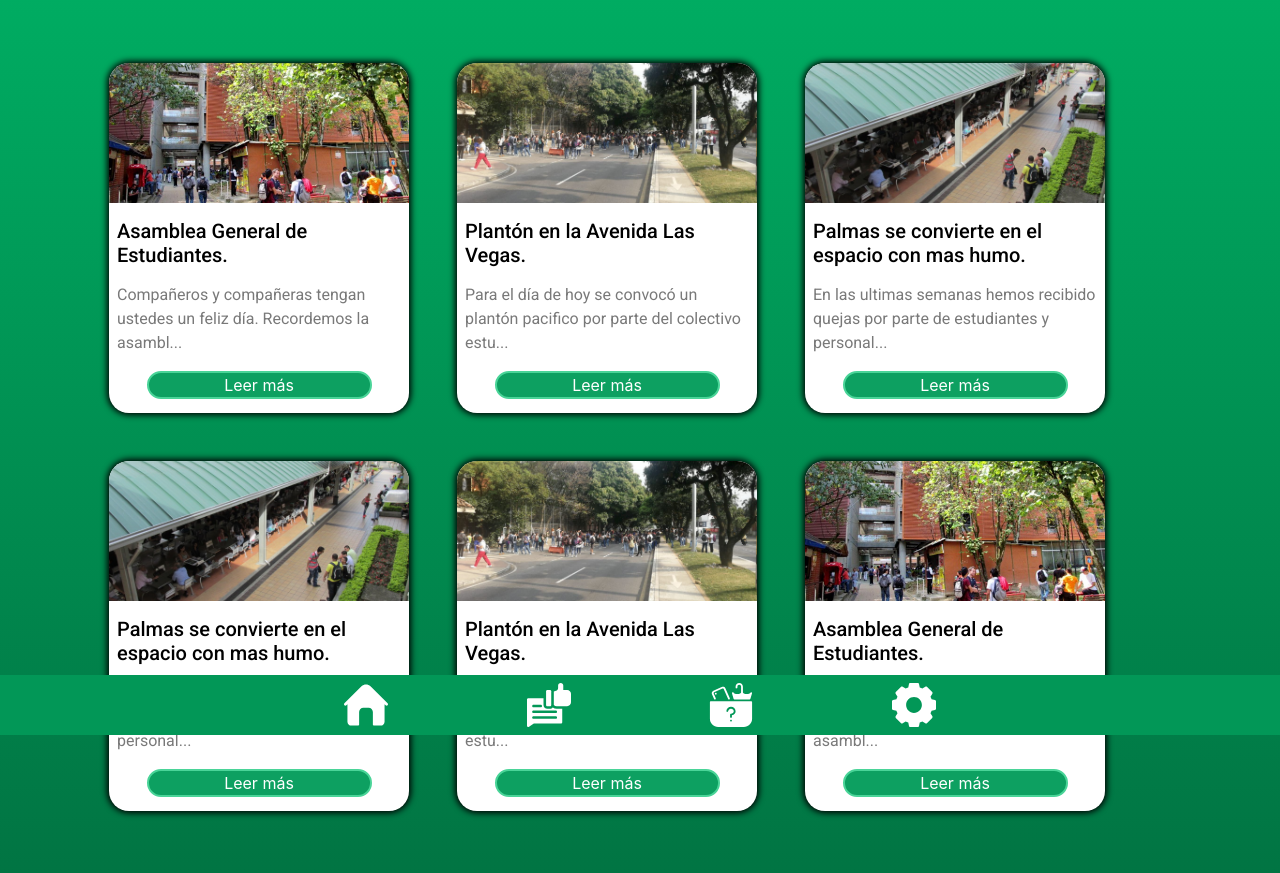
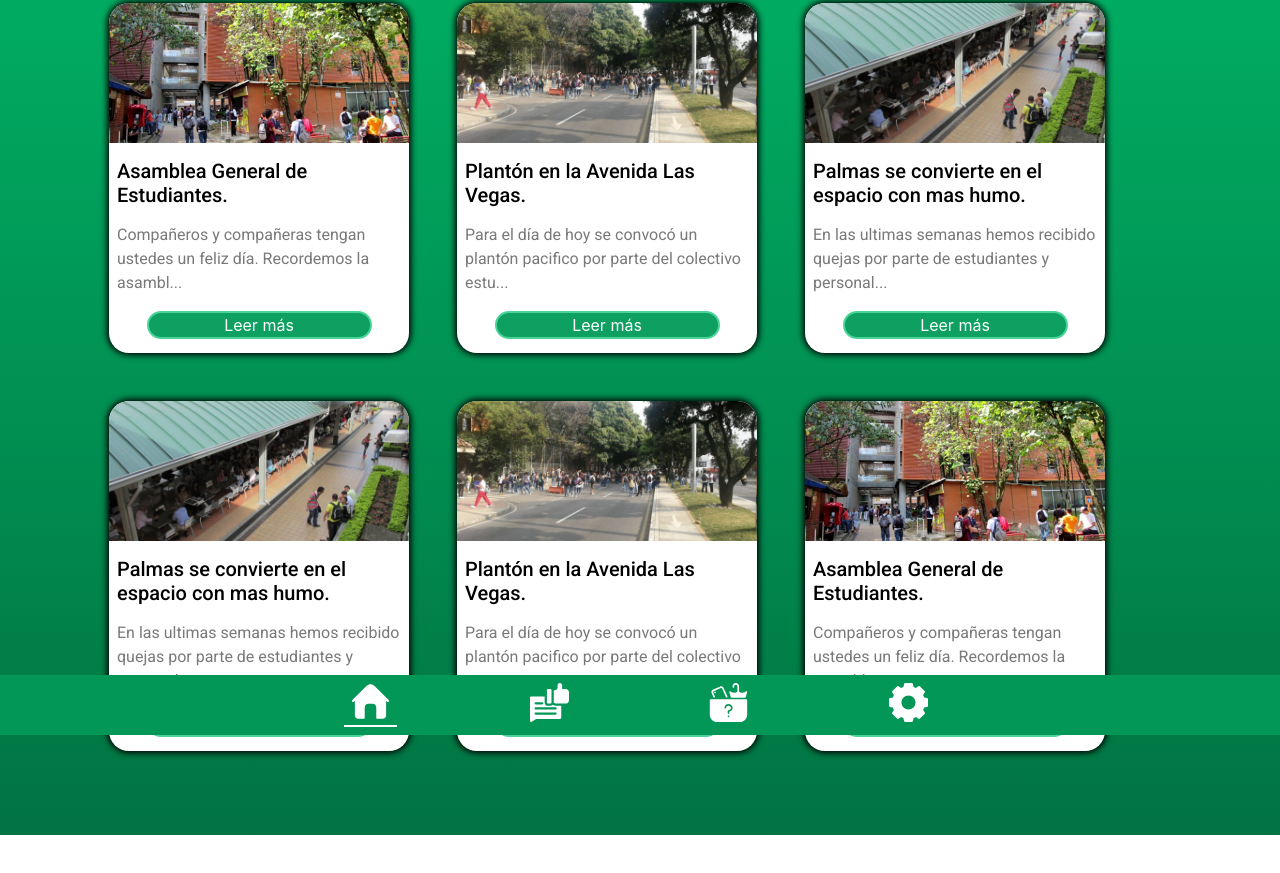
Before and after one commit to PerezCode/polinet-landing-page, a website: page src/home.html in a window 1280 px wide. Shown: the part 65-938 px from the top of the page. After the commit the page ends 900 px from the top, so only its background shows below. Drawn offline with nearby package versions, Linux system fonts and the light colour scheme.

Commit message:
Reajustes visuales del navbar

```diff
--- a/src/css/home.css
+++ b/src/css/home.css
@@ -17,7 +17,7 @@ i {
   background-color: #019656;
 }
 
-.container {
+main {
   margin-bottom: 60px;
 }
 
@@ -95,6 +95,7 @@ i {
 }
 
 .navbar__item {
+  padding-bottom: 5px;
   height: 100%;
 }
 
@@ -102,6 +103,9 @@ i {
   height: 100%;
 }
 
+.active {
+  border-bottom: 2px solid white;
+}
 /* titulo -> roboto 28px
 parrafo  -> Roboto 17px
 fecha  Roboto 17px
@@ -109,7 +113,7 @@ fecha  Roboto 17px
 
 /* mediaquery para el navbar */
 @media only screen and (max-width: 768px){
-  .container {
+  main {
     margin-bottom: 50px;
   }
   .navbarContainer {
--- a/src/home.html
+++ b/src/home.html
@@ -22,7 +22,7 @@
       </div>
     </div>
   </header>
-  <div class="container">
+  <main class="container">
     <div class="row">
       <div class="col notices">
         <!-- Notice 1 -->
@@ -81,25 +81,25 @@
         </div>
       </div>
     </div>
-  </div>
+  </main>
   <nav class="navbarContainer">
     <ul class="navbar m-0">
-      <li class="navbar__item mx-2 text-center">
+      <li class="navbar__item mx-2 px-2 text-center active">
         <a href="./home.html">
           <img src="./images/navbarIcons/home.svg" alt="">
         </a>
       </li>
-      <li class="navbar__item mx-2 text-center">
+      <li class="navbar__item mx-2 px-2 text-center">
         <a href="./reseñas.html">
           <img src="./images/navbarIcons/revision.svg" alt="">
         </a>
       </li>
-      <li class="navbar__item mx-2 text-center">
+      <li class="navbar__item mx-2 px-2 text-center">
         <a href="./objetosperdidos.html">
           <img src="./images/navbarIcons/articulos-perdidos.svg" alt="">
         </a>
       </li>
-      <li class="navbar__item mx-2 text-center">
+      <li class="navbar__item mx-2 px-2 text-center">
         <a href="#">
           <img src="./images/navbarIcons/ajustes.svg" alt="">
         </a>
```
